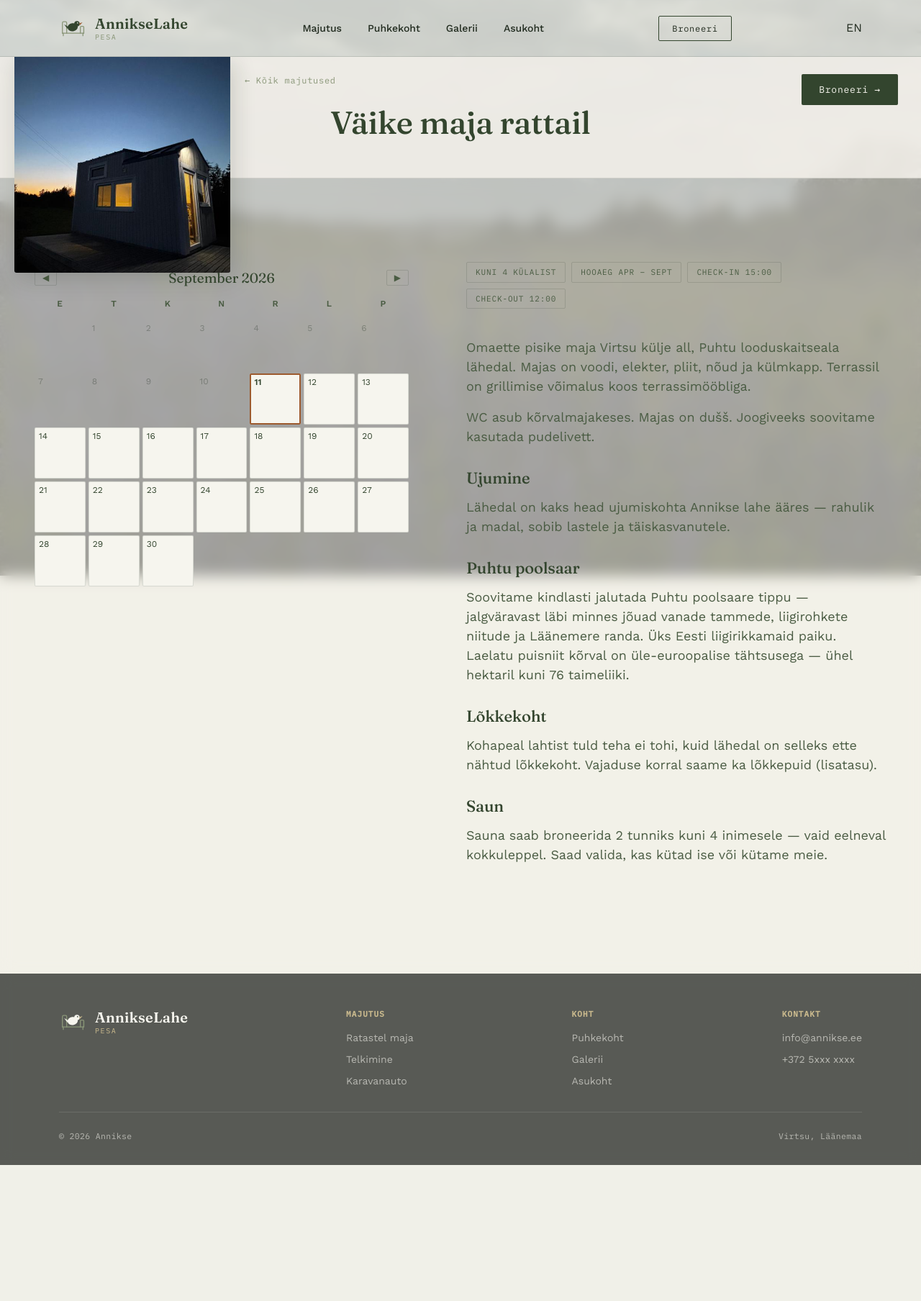
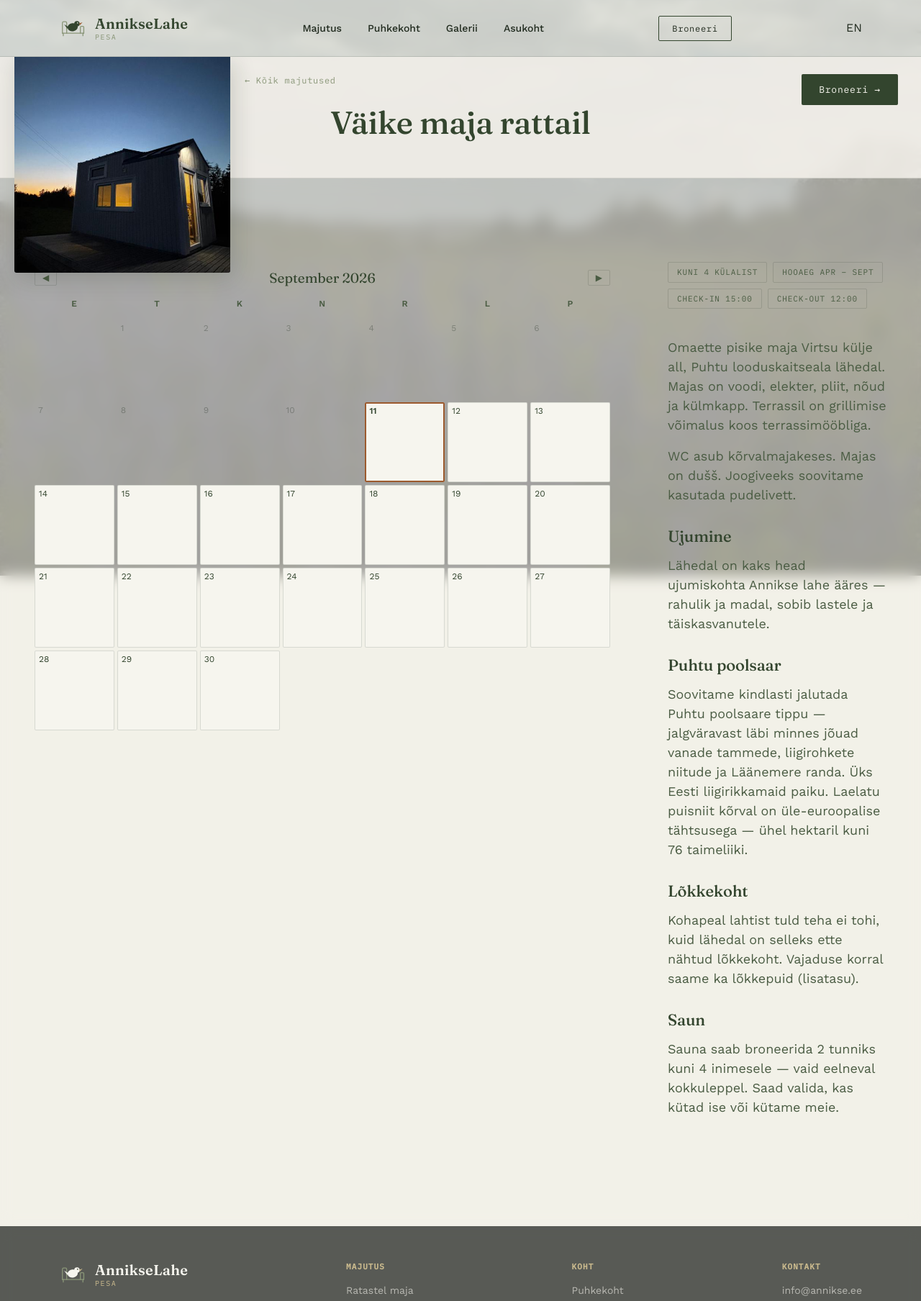
Before and after one commit to m1tsui/wwwannikse, a FastAPI app: page /ee/majutus/vaike-maja in a window 1280 px wide. Shown: the top 1808 px of the page at 72% size. Before the commit the page ends 1619 px from the top, so only its background shows below. Run offline with FastAPI, Linux system fonts and the light colour scheme; data that the repository does not hold is empty.

Commit message:
style: calendar column 520px → 800px
Co-Authored-By: Claude Sonnet 4.6 <noreply@anthropic.com>
Claude-Session: https://claude.ai/code/session_017yhzPe9vmkkHmzvgsC2XDu

```diff
--- a/static/styles.css
+++ b/static/styles.css
@@ -723,7 +723,7 @@
   /* Vasak veerg: kalender. Parem veerg: tekst */
   .majutus-pilt-kirjeldus {
     display: grid;
-    grid-template-columns: 520px 1fr;
+    grid-template-columns: 800px 1fr;
     gap: 80px;
     align-items: start;
     padding: 0 48px;
```
